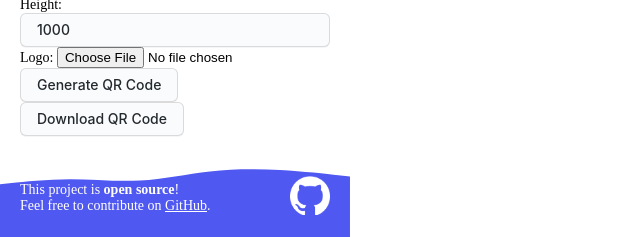
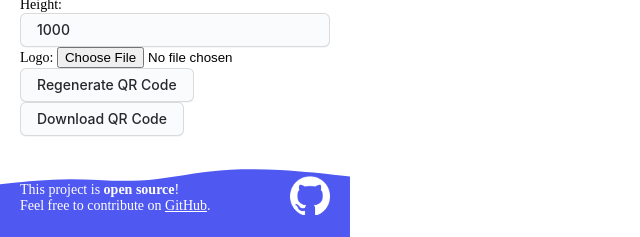
Before and after one commit to louis-mudrack/qrcode-gen, a browser extension: page index.html in a window 1280 px wide. Shown: the part 318-555 px from the top of the page, 0-640 px from the left. Drawn offline with Linux system fonts and the light colour scheme.

Commit message:
fixed wording

```diff
--- a/index.html
+++ b/index.html
@@ -51,7 +51,7 @@
                 <input type="file" id="logo" accept="image/*">
             </div>
             <div class="buttons">
-                <button class="btn" id="generate">Generate QR Code</button>
+                <button class="btn" id="generate">Regenerate QR Code</button>
                 <button class="btn" id="download">Download QR Code</button>
             </div>
         </main>
```
